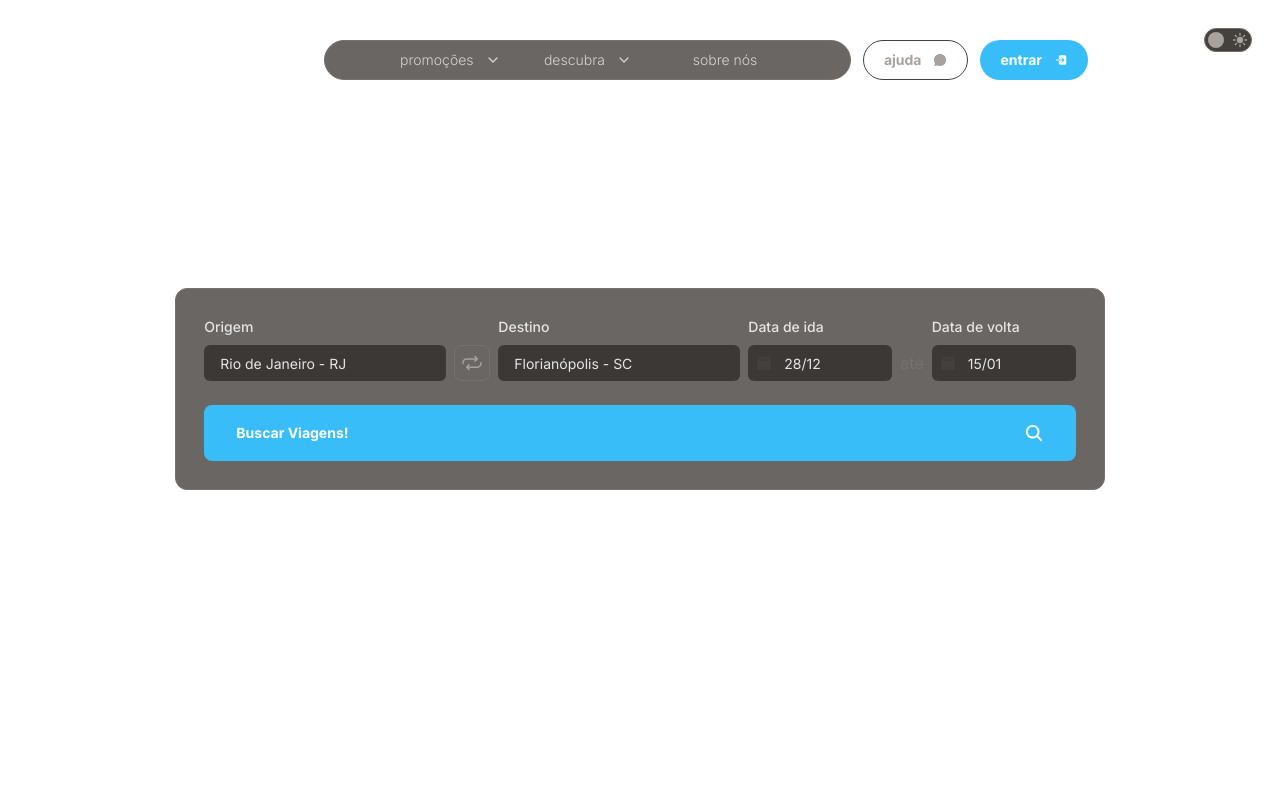
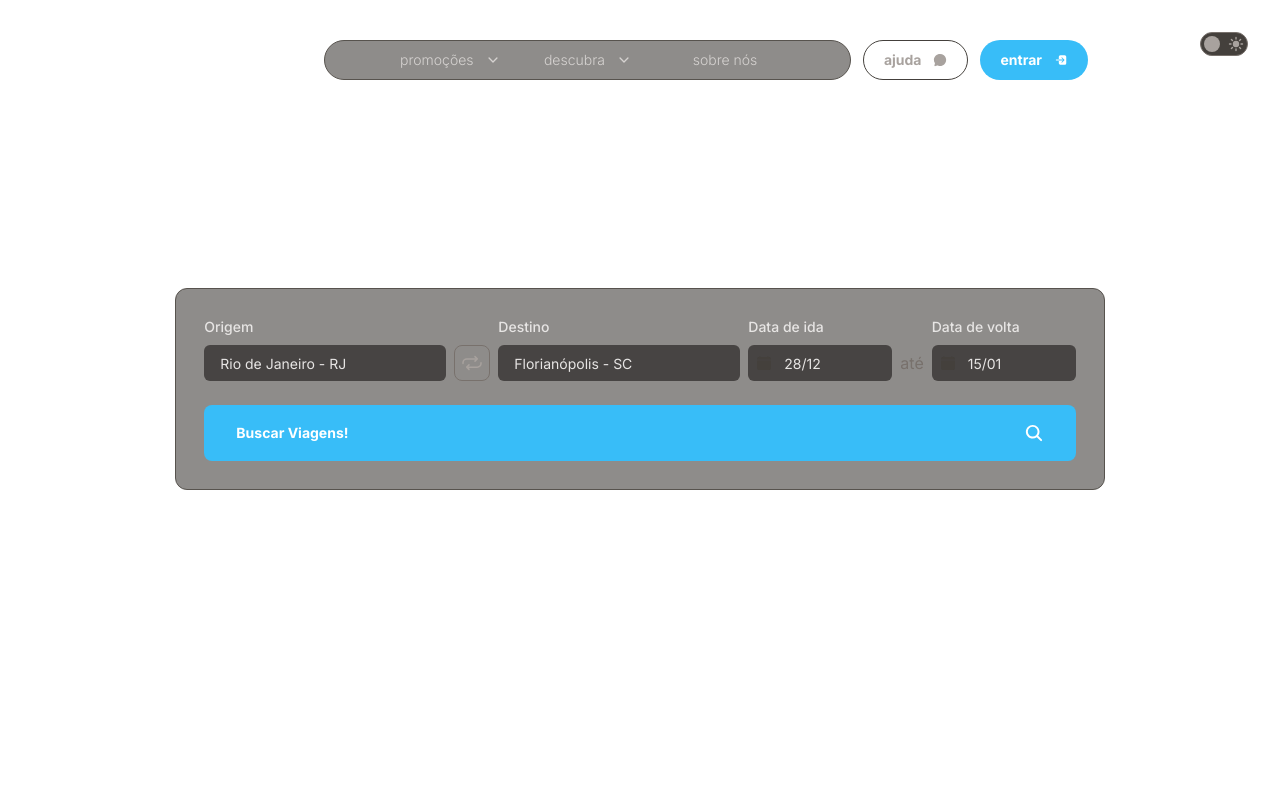
Before and after one commit to iBruns/bushub-front, a Next.js app: page / in a window 1280 px wide. Shown: the top 800 px of the page. Built offline with nearby package versions, Linux system fonts and the light colour scheme.

Commit message:
fix: details

```diff
--- a/src/app/page.tsx
+++ b/src/app/page.tsx
@@ -15,7 +15,7 @@ export default function Home() {
 
         Você compra a sua viagem direto no site ou no app e conta com diversas opções de ponto de embarque e desembarque, sem fila e sem burocracia. É tudo mais rápido, prático e você ainda paga menos pra viajar. É do app direto pra poltrona do ônibus. Com a Buser, você escolhe o destino e viaja numa boa! Vai de Buser!
       </div>
-      <div className='fixed top-7 right-7'>
+      <div className='fixed top-8 right-8'>
         <Switch />
       </div>
     </main>
--- a/src/components/Header/index.tsx
+++ b/src/components/Header/index.tsx
@@ -25,7 +25,7 @@ export default function Header() {
             >
                 <Button
                     preset='ghost'
-                    className={isSticked ? 'h-9 min-w-max backdrop-blur-md bg-stone-700/70' : 'min-w-max'}
+                    className={isSticked ? 'h-9 min-w-max backdrop-blur-lg' : 'min-w-max'}
                 >
                     <Image
                         src={Logo}
@@ -36,8 +36,8 @@ export default function Header() {
                 <div className=
                     {
                         !isSticked
-                            ? 'transition-all duration-100 backdrop-blur-md h-10 w-full bg-stone-700/80 rounded-full border border-stone-500 flex px-14 flex-row justify-around align-middle'
-                            : 'transition-all duration-100 backdrop-blur-md h-9 w-full bg-stone-700/80 rounded-full border border-stone-500 flex px-14 flex-row justify-around align-middle'
+                            ? 'transition-all duration-100 backdrop-blur-md h-10 w-full bg-stone-700/60 rounded-full border border-stone-600 flex px-14 flex-row justify-around align-middle'
+                            : 'transition-all duration-100 backdrop-blur-md h-9 w-full bg-stone-700/60 rounded-full border border-stone-600 flex px-14 flex-row justify-around align-middle'
 
                     }
                 >
@@ -46,7 +46,7 @@ export default function Header() {
                     <NavigationButton label='sobre nós' />
                 </div>
                 <Button
-                    className={isSticked ? 'h-9 backdrop-blur-md bg-stone-700/70' : ''}
+                    className={isSticked ? 'h-9 backdrop-blur-lg' : ''}
                     preset='outline'
                     rightIcon={<IoChatbubble />}
                 >
--- a/src/components/SearchTripForm/index.tsx
+++ b/src/components/SearchTripForm/index.tsx
@@ -33,8 +33,8 @@ export default function SearchTripForm() {
             <div className="flex justify-center items-start sticky top-[5.5rem] w-full h-56">
                 <div className={
                     !isSticked
-                        ? "flex flex-col items-end border border-stone-500 rounded-xl w-auto mx-6 bg-stone-700/80 backdrop-blur-md p-7 space-y-6"
-                        : "flex flex-row items-end border border-stone-500 rounded-xl w-auto bg-stone-700/80 backdrop-blur-md p-4 "
+                        ? "flex flex-col items-end border border-stone-600 rounded-xl w-auto mx-6 bg-stone-700/60 backdrop-blur-md p-7 space-y-6"
+                        : "flex flex-row items-end border border-stone-600 rounded-xl w-auto bg-stone-700/60 backdrop-blur-md p-4 "
                 }
                 >
                     <div className='flex flex-row w-full justify-between items-end space-x-2'>
```
